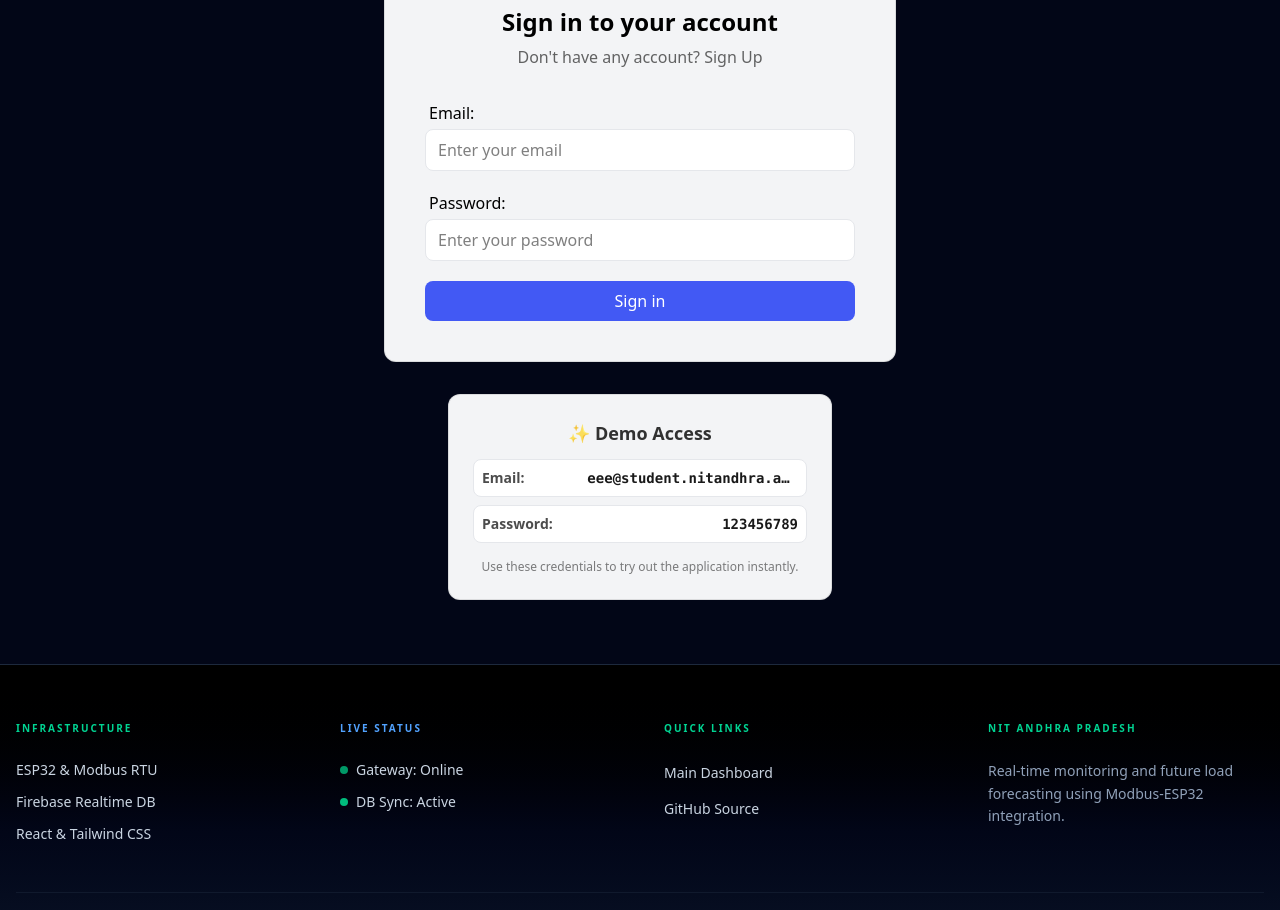
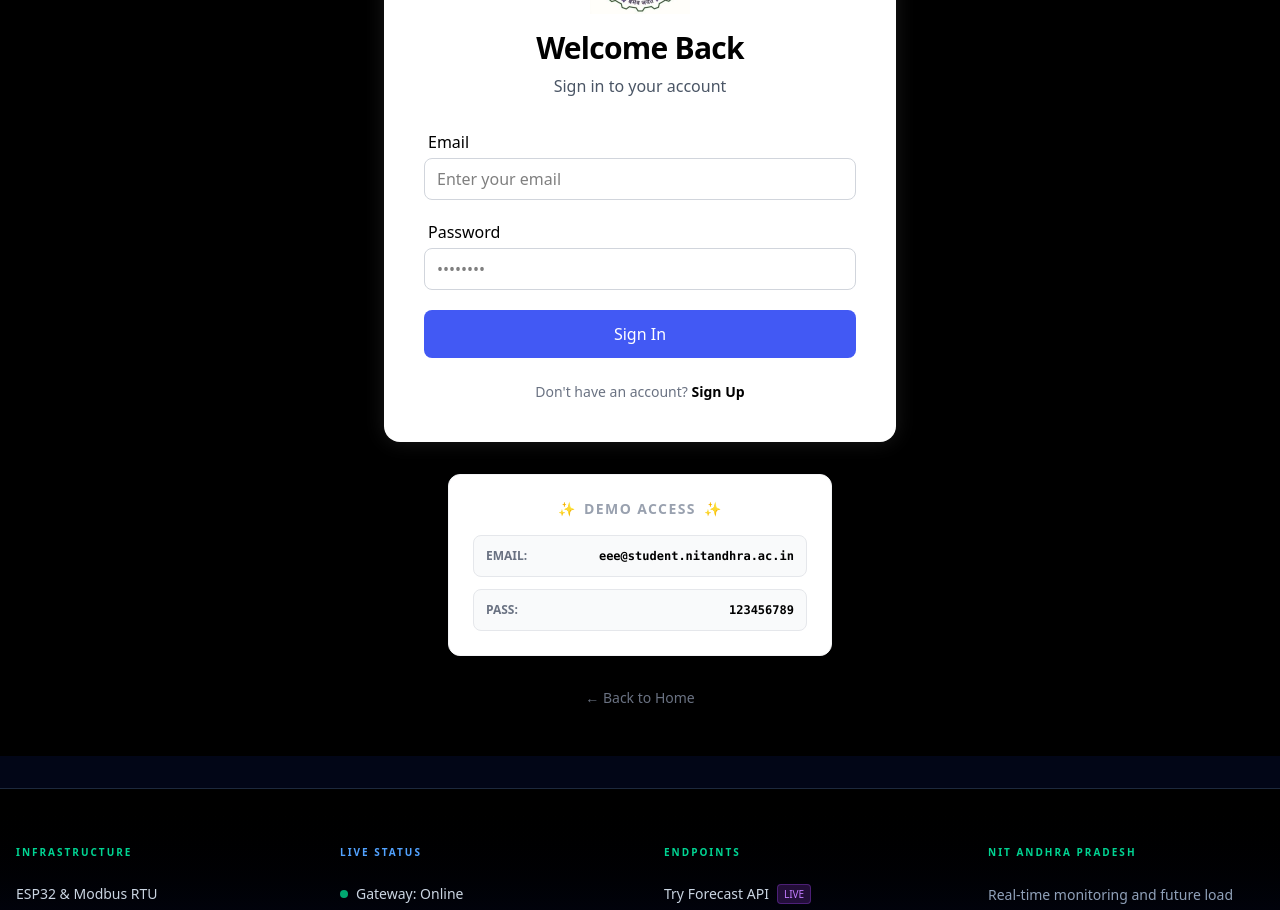
Before and after one commit to chaitanya-mutyala/energy-meter-realtime-visualization, a React (Vite) app: page /login in a window 1280 px wide. Shown: the part 320-1230 px from the top of the page. Built offline with nearby package versions, Linux system fonts and the light colour scheme; no server answers.

Commit message:
ui fiexes

```diff
--- a/src/components/Footer/footer.jsx
+++ b/src/components/Footer/footer.jsx
@@ -5,10 +5,6 @@ function Footer() {
   return (
     <section className="w-full bg-gradient-to-t from-slate-900 via-slate-950 to-black py-14 border-t border-slate-800">
       <div className="mx-auto max-w-7xl px-4">
-        {/* FIX: Changed -m-6 to flex-row and ensured child widths sum to 100%.
-            Using 'grid' or 'w-1/4' ensures that on a 32" TV, all 4 sections
-            stay on ONE line instead of wrapping.
-        */}
         <div className="flex flex-wrap -m-6">
 
           {/* 1. Tech Stack */}
@@ -23,7 +19,7 @@ function Footer() {
             </ul>
           </div>
 
-          {/* 2. System Status (Added for Project Context) */}
+          {/* 2. System Status */}
           <div className="p-6 w-1/2 md:w-1/4">
             <h3 className="mb-6 text-[10px] font-bold uppercase text-blue-400 tracking-[0.2em]">
               Live Status
@@ -40,26 +36,29 @@ function Footer() {
             </ul>
           </div>
 
-          {/* 3. Navigation */}
+          {/* 3. API & ML - Added for your Render Link */}
           <div className="p-6 w-1/2 md:w-1/4">
             <h3 className="mb-6 text-[10px] font-bold uppercase text-emerald-400 tracking-[0.2em]">
-              Quick Links
+              Endpoints
             </h3>
             <ul className="space-y-3">
+              <li>
+                <a
+                  href="https://loadforecast-api.onrender.com/docs" // Link to your Swagger/FastAPI docs if available
+                  target="_blank"
+                  rel="noopener noreferrer"
+                  className="group flex items-center gap-2 text-sm text-slate-300 hover:text-purple-400 transition-colors"
+                >
+                  Try Forecast API
+                  <span className="text-[10px] bg-purple-500/20 text-purple-400 px-1.5 py-0.5 rounded border border-purple-500/30 group-hover:bg-purple-500/40 transition-all">
+                    LIVE
+                  </span>
+                </a>
+              </li>
               <li>
                 <Link className="text-sm text-slate-300 hover:text-emerald-400 transition-colors" to="/dashboard">
                   Main Dashboard
                 </Link>
-              </li>
-              <li>
-                <a
-                  className="text-sm text-slate-300 hover:text-emerald-400 transition-colors"
-                  href="https://github.com/chaitanya-mutyala/energy-meter-realtime-visualization"
-                  target="_blank"
-                  rel="noopener noreferrer"
-                >
-                  GitHub Source
-                </a>
               </li>
             </ul>
           </div>
@@ -83,7 +82,14 @@ function Footer() {
               © 2026 Energy Monitoring System — NITANP
             </p>
             <div className="flex gap-6">
-               <Link to="/terms" className="text-[11px] text-slate-600 hover:text-slate-400">Privacy Policy</Link>
+               <a
+                 href="https://github.com/chaitanya-mutyala/energy-meter-realtime-visualization"
+                 target="_blank"
+                 rel="noopener noreferrer"
+                 className="text-[11px] text-slate-600 hover:text-slate-400"
+               >
+                 GitHub Source
+               </a>
                <Link to="/documentation" className="text-[11px] text-slate-600 hover:text-slate-400">Documentation</Link>
             </div>
           </div>
--- a/src/components/Forecast.jsx
+++ b/src/components/Forecast.jsx
@@ -147,6 +147,11 @@ export default function Forecast({ forecast }) {
               stroke="#e1e7f0"
               tickLine={false}
               axisLine={false}
+              domain={[10, 'auto']}
+              allowDataOverflow={true}
+  tick={{ fontSize: isTV ? 20 : 14 }}
+  // Optional: adds some padding to the labels
+  width={isTV ? 80 : 50}
             />
 
             <Tooltip content={<CustomTooltip />} />
--- a/src/components/Login.jsx
+++ b/src/components/Login.jsx
@@ -27,94 +27,103 @@ function Login() {
     }
 
     return (
-        // Main container uses flex-col to stack items vertically and centers them
-        <div className='flex flex-col items-center justify-center w-full py-8'>
+        /* Main Container: Pure Black */
+        <div className='flex flex-col items-center justify-center w-full min-h-screen py-12 bg-black'>
 
-            {/* === BOX 1: LOGIN FORM (Max width: lg) === */}
-            <div className={`mx-auto w-full max-w-lg bg-gray-100 rounded-xl p-10 border border-black/10`}>
-                <div className="mb-2 flex justify-center">
+            {/* === BOX 1: LOGIN FORM (White Card) === */}
+            <div className='mx-auto w-full max-w-lg bg-white rounded-2xl p-10 shadow-[0_0_20px_rgba(255,255,255,0.1)]'>
+                <div className="mb-4 flex justify-center">
                     <span className="inline-block w-full max-w-[100px]">
                         <Logo width="100%" />
                     </span>
                 </div>
-                <h2 className="text-center text-2xl font-bold leading-tight">Sign in to your account</h2>
-                <p className="mt-2 text-center text-base text-black/60">
-                    Don&apos;t have any account?&nbsp;
-                    <Link
-                        to="/signup"
-                        className="font-medium text-primary transition-all duration-200 hover:underline"
-                    >
-                        Sign Up
-                    </Link>
+
+                <h2 className="text-center text-3xl font-bold text-black tracking-tight">
+                    Welcome Back
+                </h2>
+                <p className="mt-2 text-center text-base text-gray-600">
+                    Sign in to your account
                 </p>
-                {error && <p className="text-red-600 mt-8 text-center">{error}</p>}
 
-                {/* Login Form */}
+                {error && (
+                    <p className="text-red-600 mt-6 text-center text-sm font-medium">{error}</p>
+                )}
+
                 <form onSubmit={handleSubmit(login)} className='mt-8'>
                     <div className='space-y-5'>
                         <Input
-                            label="Email: "
+                            label="Email"
                             placeholder="Enter your email"
                             type="email"
+                            labelClassName="text-black font-semibold"
+                            className="text-black border-gray-300 focus:border-black"
                             {...register("email", {
                                 required: true,
                                 validate: {
                                     matchPatern: (value) => /^\w+([.-]?\w+)*@\w+([.-]?\w+)*(\.\w{2,3})+$/.test(value) ||
-                                    "Email address must be a valid address",
+                                    "Please enter a valid email address",
                                 }
                             })}
                         />
                         <Input
-                            label="Password: "
+                            label="Password"
                             type="password"
-                            placeholder="Enter your password"
+                            placeholder="••••••••"
+                            labelClassName="text-black font-semibold"
+                            className="text-black border-gray-300 focus:border-black"
                             {...register("password", {
                                 required: true,
                             })}
                         />
                         <Button
                             type="submit"
-                            className="w-full"
-                        >Sign in</Button>
+                            className="w-full py-3 bg-black text-white hover:bg-gray-800 transition-colors"
+                        >
+                            Sign In
+                        </Button>
                     </div>
                 </form>
+
+                <div className="mt-6 text-center">
+                    <p className="text-sm text-gray-500">
+                        Don&apos;t have an account?&nbsp;
+                        <Link
+                            to="/signup"
+                            className="font-bold text-black hover:underline"
+                        >
+                            Sign Up
+                        </Link>
+                    </p>
                 </div>
-            {/* ==================================================== */}
+            </div>
 
-
-            {/* === BOX 2: DEMO CREDENTIALS (Centered, Smaller Width: sm, with gap-y) === */}
-            <div className={`mt-8 w-full max-w-sm bg-gray-100 rounded-xl p-6 border border-black/10`}>
-
-                <h3 className='text-lg font-bold mb-3 text-black/80 flex items-center justify-center'>
-                    ✨ Demo Access
+            {/* === BOX 2: DEMO CREDENTIALS (White Card) === */}
+            <div className='mt-8 w-full max-w-sm bg-white rounded-xl p-6 shadow-lg border border-gray-100'>
+                <h3 className='text-sm font-bold uppercase tracking-widest text-gray-400 mb-4 flex items-center justify-center gap-2'>
+                    <span>✨</span> Demo Access <span>✨</span>
                 </h3>
 
-                {/* Username Row */}
-                <div className='flex justify-between items-center mb-2 p-2 bg-white rounded-lg border border-gray-200'>
-                    <strong className='text-sm text-black/70 w-1/3'>Email:</strong>
-                    <span
-                        className='font-mono text-sm text-black/90 w-2/3 truncate text-right font-semibold'
-                    >
+                <div className='space-y-3'>
+                    <div className='flex justify-between items-center p-3 bg-gray-50 rounded-lg border border-gray-200'>
+                        <strong className='text-xs text-gray-500 uppercase'>Email:</strong>
+                        <span className='font-mono text-xs text-black font-semibold truncate ml-2'>
                             eee@student.nitandhra.ac.in
                         </span>
                     </div>
 
-                {/* Password Row */}
-                <div className='flex justify-between items-center p-2 bg-white rounded-lg border border-gray-200'>
-                    <strong className='text-sm text-black/70 w-1/3'>Password:</strong>
-                    <span
-                        className='font-mono text-sm text-black/90 w-2/3 truncate text-right font-semibold'
-                    >
+                    <div className='flex justify-between items-center p-3 bg-gray-50 rounded-lg border border-gray-200'>
+                        <strong className='text-xs text-gray-500 uppercase'>Pass:</strong>
+                        <span className='font-mono text-xs text-black font-semibold ml-2'>
                             123456789
                         </span>
                     </div>
+                </div>
+            </div>
 
-                <p className='mt-4 text-xs text-black/50 text-center'>
-                    Use these credentials to try out the application instantly.
-                </p>
-            </div>
-            {/* ==================================================== */}
-
+            {/* Navigation outside the white boxes needs to be white/gray */}
+            <Link to="/" className="mt-8 text-sm text-gray-500 hover:text-white transition-colors">
+                ← Back to Home
+            </Link>
         </div>
     )
 }
--- a/src/components/Signup.jsx
+++ b/src/components/Signup.jsx
@@ -27,38 +27,45 @@ function Signup() {
     }
 
   return (
-    <div className="flex items-center justify-center">
-            <div className={`mx-auto w-full max-w-lg bg-gray-100 rounded-xl p-10 border border-black/10`}>
-            <div className="mb-2 flex justify-center">
+    /* Main Container: Pure Black Background */
+    <div className="flex flex-col items-center justify-center w-full min-h-screen py-12 bg-black">
+
+            {/* === SIGNUP FORM CARD (White) === */}
+            <div className={`mx-auto w-full max-w-lg bg-white rounded-2xl p-10 shadow-[0_0_20px_rgba(255,255,255,0.1)]`}>
+                <div className="mb-4 flex justify-center">
                     <span className="inline-block w-full max-w-[100px]">
                         <Logo width="100%" />
                     </span>
                 </div>
-                <h2 className="text-center text-2xl font-bold leading-tight">Sign up to create account</h2>
-                <p className="mt-2 text-center text-base text-black/60">
+
+                <h2 className="text-center text-3xl font-bold text-black tracking-tight">Create Account</h2>
+                <p className="mt-2 text-center text-base text-gray-600">
                     Already have an account?&nbsp;
                     <Link
                         to="/login"
-                        className="font-medium text-primary transition-all duration-200 hover:underline"
+                        className="font-bold text-black hover:underline underline-offset-4"
                     >
                         Sign In
                     </Link>
                 </p>
-                {error && <p className="text-red-600 mt-8 text-center">{error}</p>}
 
-                <form onSubmit={handleSubmit(create)}>
+                {error && <p className="text-red-600 mt-6 text-center text-sm font-medium">{error}</p>}
+
+                <form onSubmit={handleSubmit(create)} className='mt-8'>
                     <div className='space-y-5'>
                         <Input
-                        label="Full Name: "
+                            label="Full Name"
                             placeholder="Enter your full name"
+                            className="text-black border-gray-300 focus:border-black"
                             {...register("name", {
                                 required: true,
                             })}
                         />
                         <Input
-                        label="Email: "
+                            label="Email"
                             placeholder="Enter your email"
                             type="email"
+                            className="text-black border-gray-300 focus:border-black"
                             {...register("email", {
                                 required: true,
                                 validate: {
@@ -68,19 +75,28 @@ function Signup() {
                             })}
                         />
                         <Input
-                        label="Password: "
+                            label="Password"
                             type="password"
-                        placeholder="Enter your password"
+                            placeholder="Create a password"
+                            className="text-black border-gray-300 focus:border-black"
                             {...register("password", {
-                            required: true,})}
+                                required: true,
+                            })}
                         />
-                        <Button type="submit" className="w-full">
+                        <Button
+                            type="submit"
+                            className="w-full py-3 bg-black text-white hover:bg-gray-800 transition-colors"
+                        >
                             Create Account
                         </Button>
                     </div>
                 </form>
             </div>
 
+            {/* Back to Home Link */}
+            <Link to="/" className="mt-8 text-sm text-gray-500 hover:text-white transition-colors">
+                ← Back to Home
+            </Link>
     </div>
   )
 }
--- a/src/components/computethree.js
+++ b/src/components/computethree.js
@@ -70,9 +70,11 @@ export async function generateBuildingMetrics(db, meterId) {
   return {
     activePower: (latest.Watts_Total ?? 0) / 1000,   // kW
     reactivePower: ReactivePower / 1000,            // kVAR
+    Load : (latest.VA_total ?? 0) / 1000,    // kVA
 
     energyToday: todayEnergy / 1000,                // kWh
     energyMonth: monthEnergy / 1000,                // kWh
+
 
     yesterdayPeakKVA: yesterdayPeakKVA ?? 0,        // 🔥 NEW
     monthlyPeakKVA: monthlyPeakKVA ?? 0,            // 🔥 NEW
--- a/src/pages/Dash.jsx
+++ b/src/pages/Dash.jsx
@@ -72,7 +72,7 @@ export default function Dash() {
   }, []);
 
   return (
-  <div className="bg-black h-auto md:h-235 overflow-hidden">
+  <div className="bg-black h-auto md:h-255 overflow-hidden">
 
     {/* SCALE WRAPPER */}
     <div
```
Also changed, not shown: src/components/Buildingui.jsx (+54 -34 lines), src/pages/Home.jsx (+71 -11 lines), src/assets/banner5.webp (added), 1 other file (tests, documents, lock files or other folders). Lines whose indentation alone changed are shown as unchanged.
